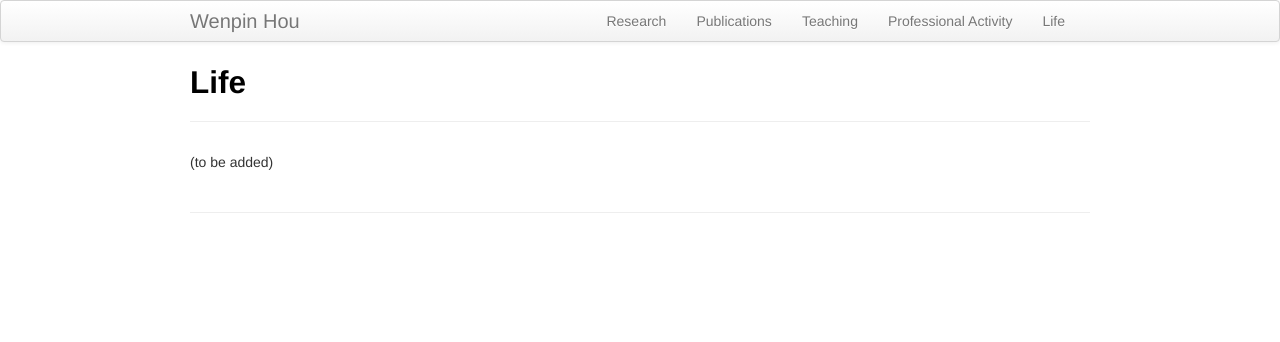
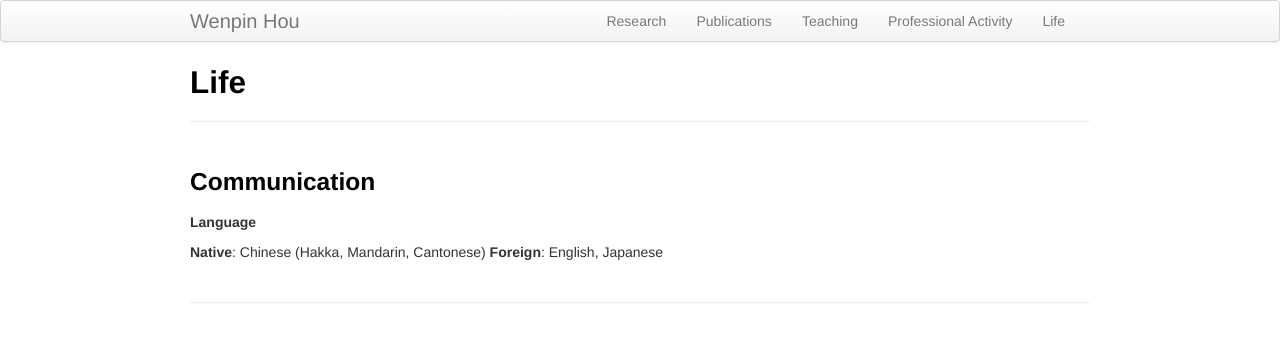
Before and after one commit to Winnie09/Wenpin_Hou, a Jekyll site: the page built from pages/life.md, in a window 1280 px wide. Shown: the top 342 px of the page. Built offline with Jekyll 4.4.1, drawn with Linux system fonts in a browser that asks for light colours.

Commit message:
add life

```diff
--- a/pages/life.md
+++ b/pages/life.md
@@ -3,5 +3,7 @@ layout: page
 title: Life
 ---
 
-
-(to be added)
+### Communication
+##### Language
+**Native**: Chinese (Hakka, Mandarin, Cantonese)
+**Foreign**: English, Japanese
```
